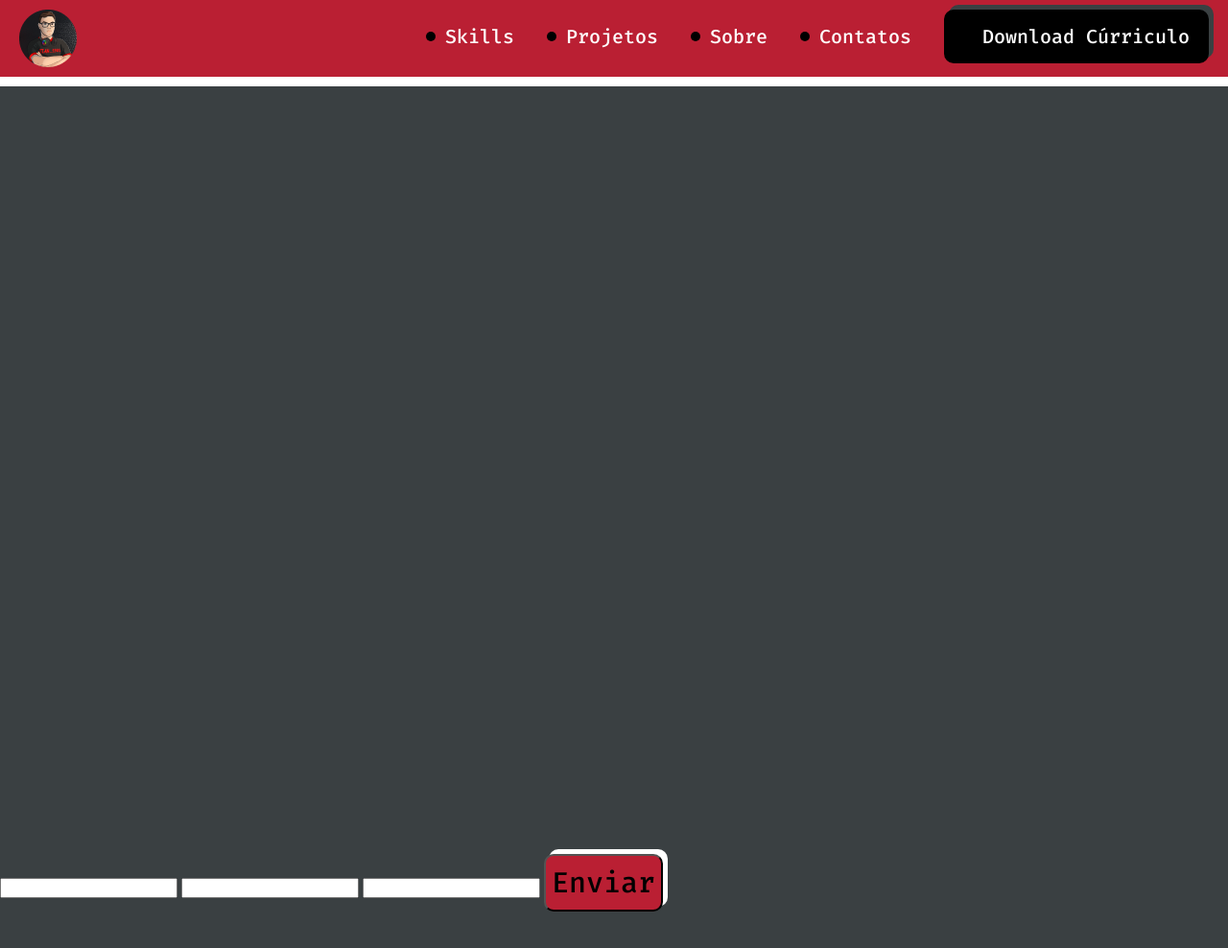
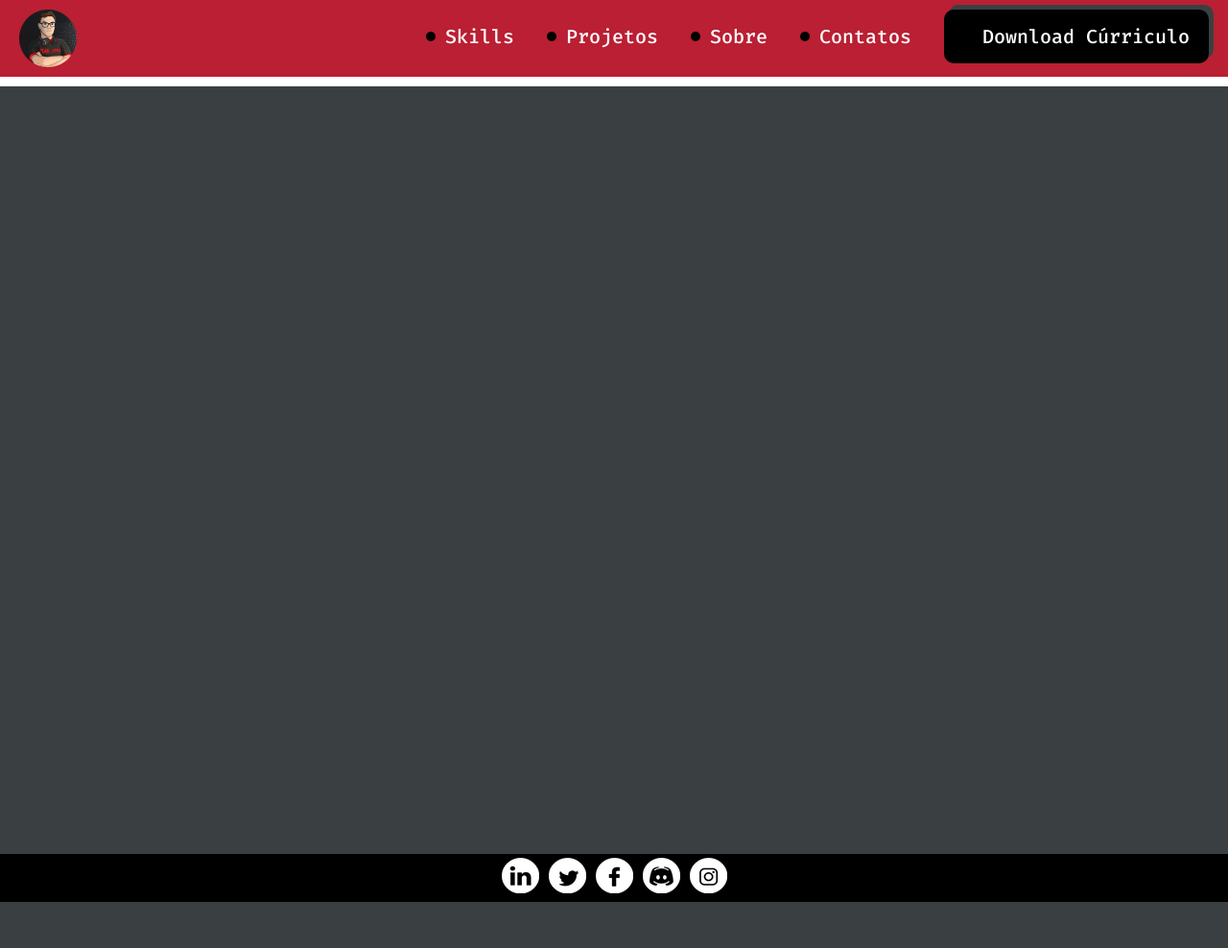
Before and after one commit to jian-19/portfolio, a plain HTML site: page index.html in a window 1280 px wide. Shown: the top 988 px of the page at 96% size. After the commit the page ends 940 px from the top, so only its background shows below. Drawn offline with Linux system fonts and the light colour scheme.

Commit message:
Update index.html

```diff
--- a/index.html
+++ b/index.html
@@ -23,13 +23,6 @@
                 <a id="button" href="" lang="eng">Download Cúrriculo</a>
             </nav>
         </header>
-        <form>
-            <input type="text" id="name">
-            <input type="email" id="mail">
-            <input type="text" id="message">
-            <button id="send"href="" >Enviar</button>
-
-        </form>
         <footer>
             <img id="logo_linkdin" alt="linkdin" src="assets/img/linkdin.png">
             <img id="logo_twitter" alt="twitter" src="assets/img/twitter1.png">
```
